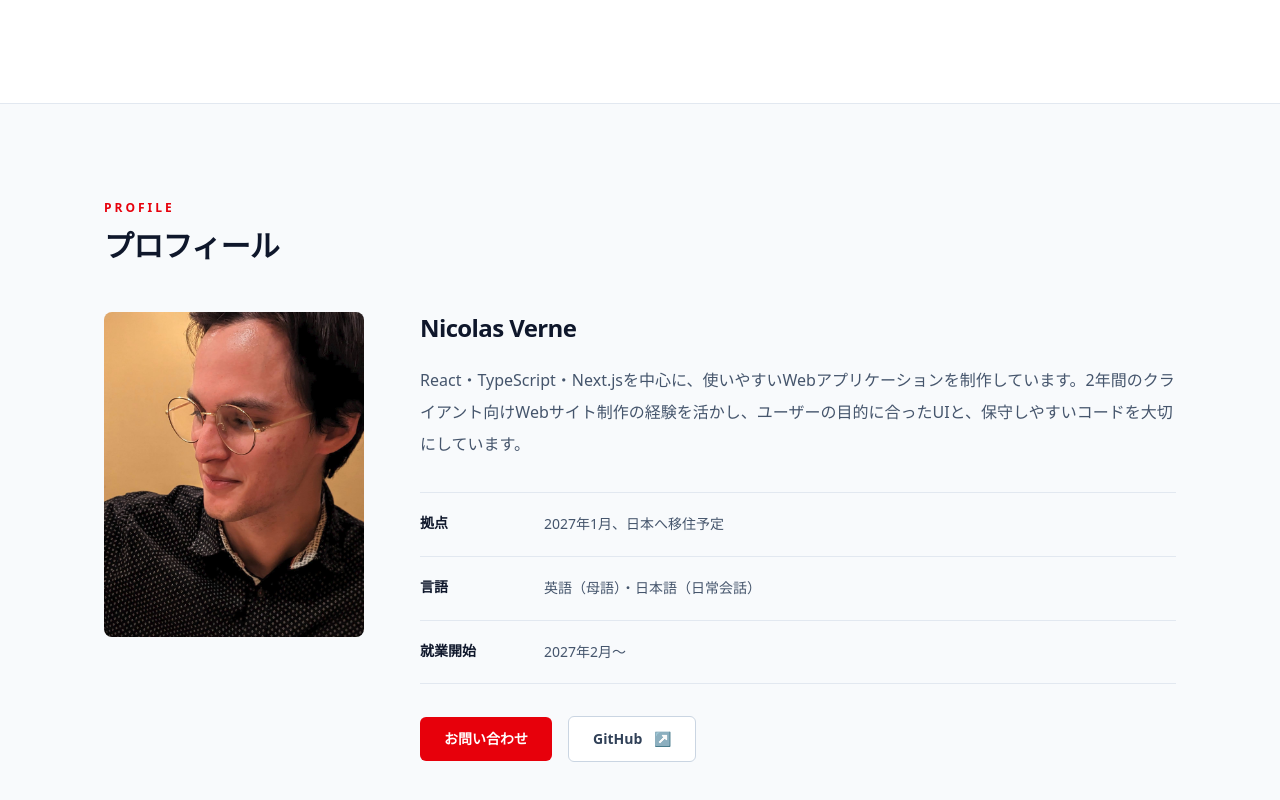
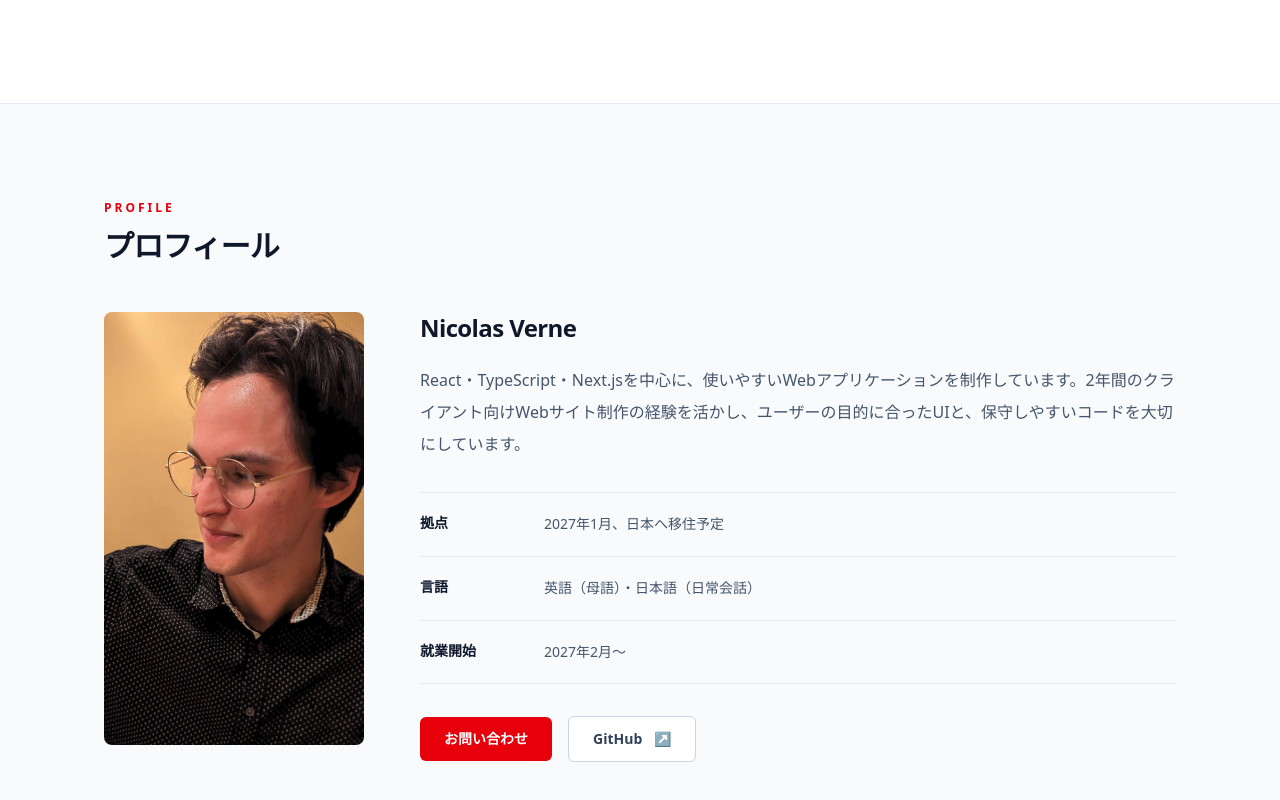
Before and after one commit to dicey44/portfolio, a Next.js app: page / in a window 1280 px wide. Shown: the part 784-1584 px from the top of the page. Built offline with nearby package versions, Linux system fonts and the light colour scheme.

Commit message:
fix photo

```diff
--- a/app/page.tsx
+++ b/app/page.tsx
@@ -50,7 +50,7 @@ export default function Home() {
             <img
               src="/profile-pic.jpg"
               alt="Nicolas Verne"
-              className="aspect-[4/5] w-full max-w-[300px] rounded-lg object-cover md:max-w-none"
+              className="aspect-[3/5] w-full max-w-[300px] rounded-lg object-cover md:max-w-none"
             />
 
             <div>
```
